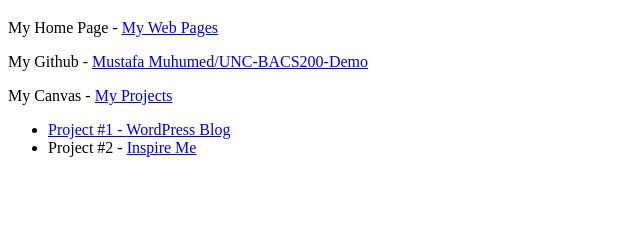
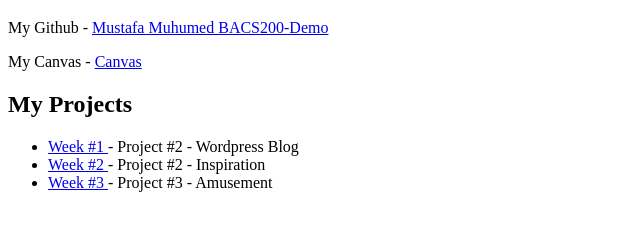
Before and after one commit to muhu7388/BACS-200, a plain HTML site: page bacs200/index.html in a window 1280 px wide. Shown: the part 61-292 px from the top of the page, without its empty margins (0-640 px from the left). Drawn offline with Linux system fonts and the light colour scheme.

Commit message:
Update index.html
Homepage Changes

```diff
--- a/bacs200/index.html
+++ b/bacs200/index.html
@@ -3,45 +3,45 @@
 
 <head>
     <meta charset="UTF-8">
-    <title>UNC BACS 200 </title>
+    <title>UNC BACS 200 Demo Server</title>
 </head>
 
 <body>
     <h1>Mustafa Muhumed Home Page</h1>
 
     <p>
-        My Home Page -
-        <a href="https://unco-bacs.org/bacs200/demo/index.html">
-            My Web Pages
-        </a>
-    </p>
-    <p>
         My Github -
-        <a href="https://github.com/Mark-Seaman/UNC-BACS200-Demo">
-            Mustafa Muhumed/UNC-BACS200-Demo
+        <a href="https://github.com/muhu7388/BACS-200/tree/master/bacs200">Mustafa Muhumed BACS200-Demo
         </a>
     </p>
     <p>
         My Canvas -
-        <a href="https://canvas.un>Canvas</a>
+        <a href="https://www.unco.edu/canvas">Canvas</a>
     </p>
 
 
     <h2>My Projects</h2>
     <ul>
         <li>
-            Project #1 - <a href="https://unco-bacs.org">
-                WordPress Blog
+            <a href="01">
+                Week #1
             </a>
+            - Project #2 - Wordpress Blog
         </li>
         <li>
-            Project #2 -
-            <a href="02/index.html">
-                Inspire Me
+
+            <a href="02">
+                Week #2
             </a>
+            - Project #2 - Inspiration
+        </li>
+        <li>
+
+            <a href="03">
+                Week #3
+            </a>
+            - Project #3 - Amusement
         </li>
     </ul>
 
-</body>
-
-</html>
+</body></html>
```
